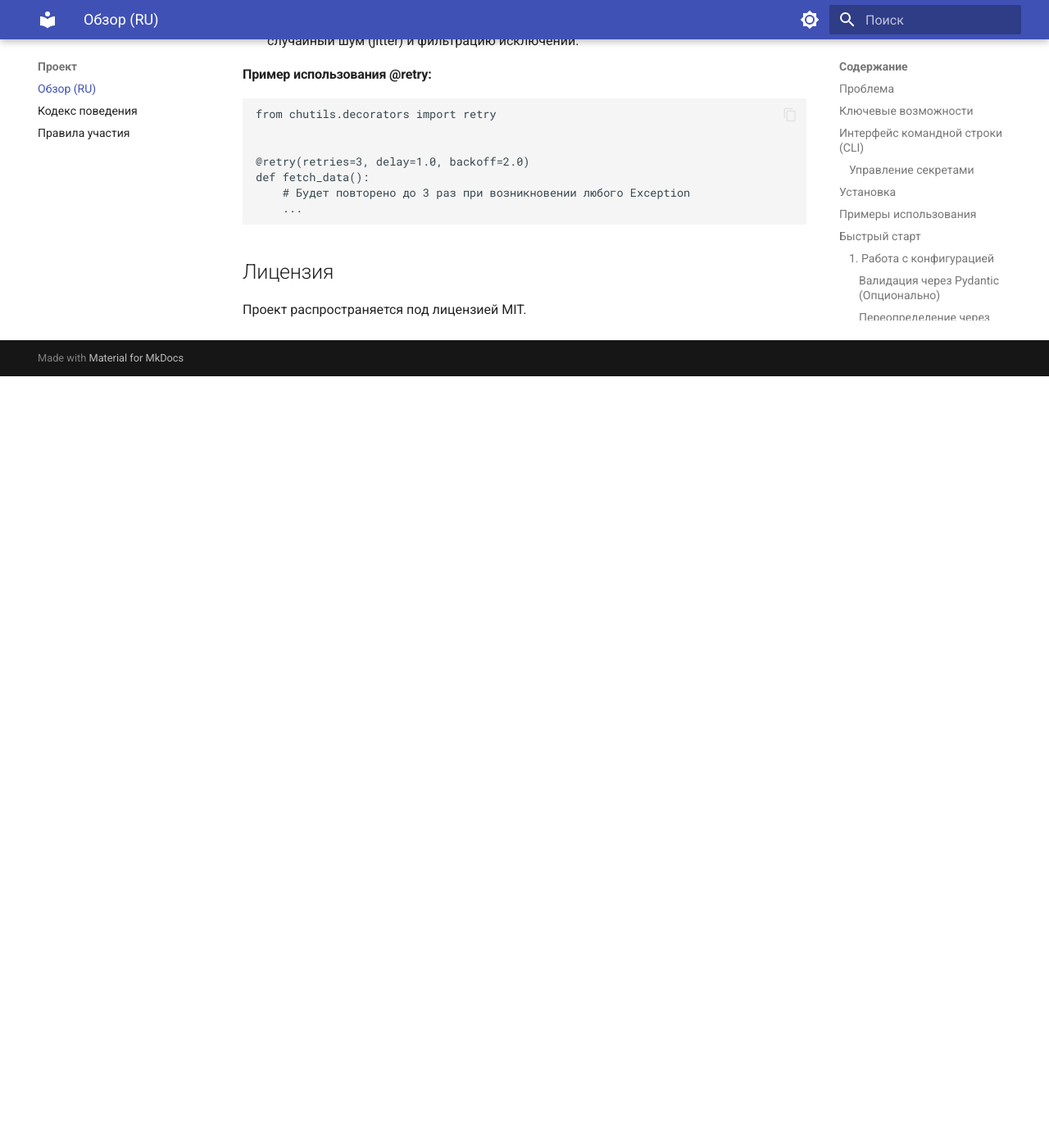
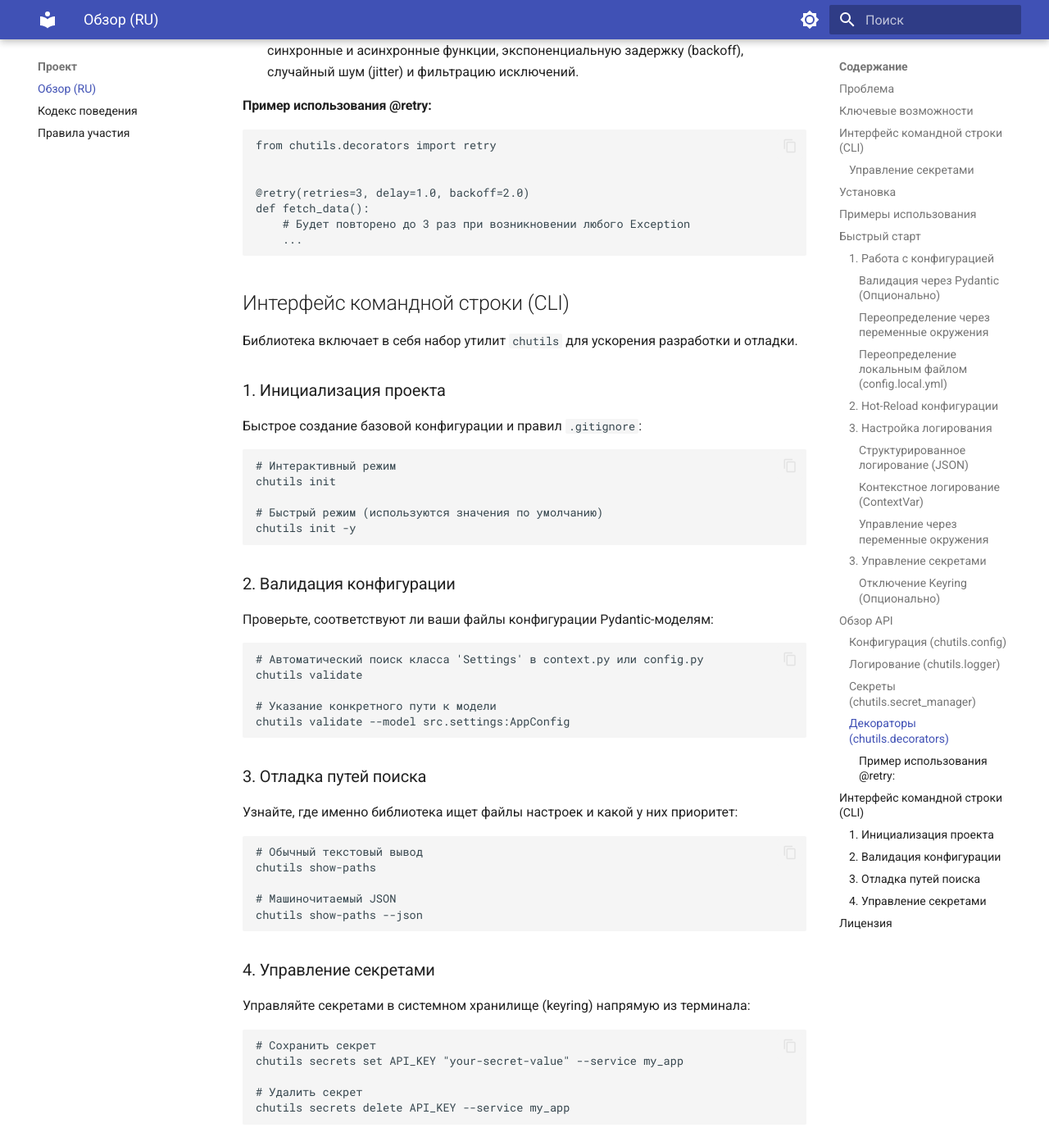
Before and after one commit to Chu4hel/chutils, an MkDocs documentation site: the page built from docs/README_RU.md, in a window 1280 px wide and 1400 px high, scrolled down 6197 px. Shown: the whole window at 82% size. Built offline with MkDocs 1.6.1 and Material for MkDocs 9.7.7, drawn with Linux system fonts in a browser that asks for light colours; before the commit the page ends 6656 px from its top, so only the background shows below that.

Commit message:
docs: Добавить описание новых CLI команд в README

````diff
--- a/docs/README_RU.md
+++ b/docs/README_RU.md
@@ -148,10 +148,12 @@ db_cfg = get_config_section("Database", model=MyDbModel)
 ```python
 from chutils import start_config_watcher, on_config_change, get_config_value
 
+
 def reload_logic():
     print("Конфигурация обновилась!")
     # Здесь можно обновить состояние приложения
     db_url = get_config_value("Database", "url")
+
 
 # Регистрируем коллбэк
 on_config_change(reload_logic)
@@ -277,6 +279,58 @@ def fetch_data():
     ...
 ```
 
+## Интерфейс командной строки (CLI)
+
+Библиотека включает в себя набор утилит `chutils` для ускорения разработки и отладки.
+
+### 1. Инициализация проекта
+
+Быстрое создание базовой конфигурации и правил `.gitignore`:
+
+```bash
+# Интерактивный режим
+chutils init
+
+# Быстрый режим (используются значения по умолчанию)
+chutils init -y
+```
+
+### 2. Валидация конфигурации
+
+Проверьте, соответствуют ли ваши файлы конфигурации Pydantic-моделям:
+
+```bash
+# Автоматический поиск класса 'Settings' в context.py или config.py
+chutils validate
+
+# Указание конкретного пути к модели
+chutils validate --model src.settings:AppConfig
+```
+
+### 3. Отладка путей поиска
+
+Узнайте, где именно библиотека ищет файлы настроек и какой у них приоритет:
+
+```bash
+# Обычный текстовый вывод
+chutils show-paths
+
+# Машиночитаемый JSON
+chutils show-paths --json
+```
+
+### 4. Управление секретами
+
+Управляйте секретами в системном хранилище (keyring) напрямую из терминала:
+
+```bash
+# Сохранить секрет
+chutils secrets set API_KEY "your-secret-value" --service my_app
+
+# Удалить секрет
+chutils secrets delete API_KEY --service my_app
+```
+
 ## Лицензия
 
 Проект распространяется под лицензией MIT.
````
Also changed, not shown: README.md (+50 -2 lines).
